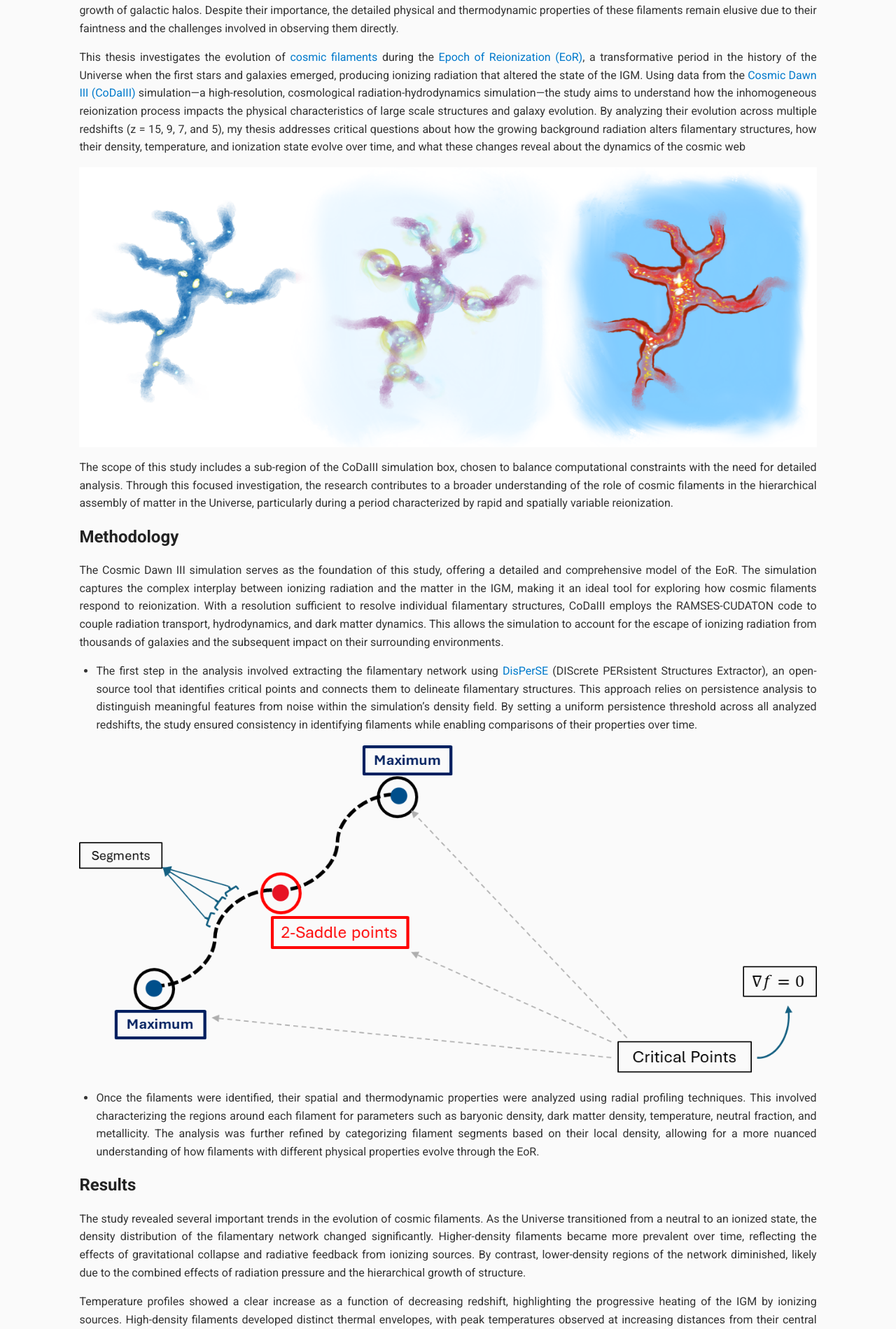
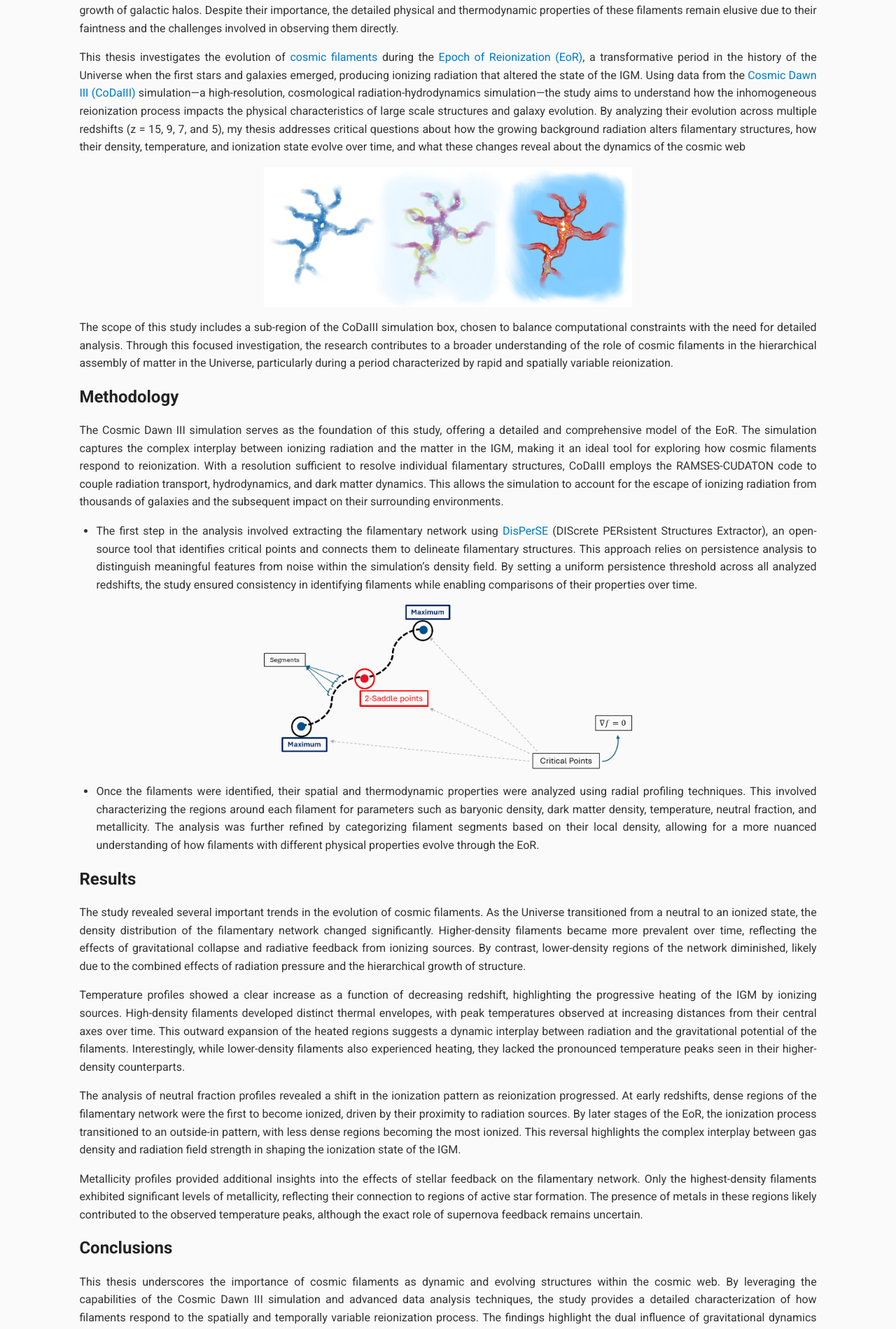
Before and after one commit to vishrut-b/Master-Thesis, a Jekyll site: the page built from index.md, in a window 1280 px wide. Shown: the part 565-2464 px from the top of the page at 70% size. Built offline with Jekyll 4.4.1, drawn with Linux system fonts in a browser that asks for light colours; our own code applies the rules of GitHub Pages for plain Markdown files.

Commit message:
Update index.md

```diff
--- a/index.md
+++ b/index.md
@@ -13,7 +13,7 @@ Cosmic filaments are fundamental components of the [large-scale structure](https
 
 This thesis investigates the evolution of [cosmic filaments](https://en.wikipedia.org/wiki/Galaxy_filament) during the [Epoch of Reionization (EoR)](https://en.wikipedia.org/wiki/Reionization), a transformative period in the history of the Universe when the first stars and galaxies emerged, producing ionizing radiation that altered the state of the IGM. Using data from the [Cosmic Dawn III (CoDaIII)](https://coda-simulation.github.io/) simulation—a high-resolution, cosmological radiation-hydrodynamics simulation—the study aims to understand how the inhomogeneous reionization process impacts the physical characteristics of large scale structures and galaxy evolution. By analyzing their evolution across multiple redshifts (z = 15, 9, 7, and 5), my thesis addresses critical questions about how the growing background radiation alters filamentary structures, how their density, temperature, and ionization state evolve over time, and what these changes reveal about the dynamics of the cosmic web
 
-<img src="assets/css/Cartoon1.png" alt="Cartoon" style="width:100%; display:block; margin:auto;">
+<img src="assets/css/Cartoon1.png" alt="Cartoon" style="width:50%; display:block; margin:auto;">
 
 The scope of this study includes a sub-region of the CoDaIII simulation box, chosen to balance computational constraints with the need for detailed analysis. Through this focused investigation, the research contributes to a broader understanding of the role of cosmic filaments in the hierarchical assembly of matter in the Universe, particularly during a period characterized by rapid and spatially variable reionization.
 
@@ -23,7 +23,7 @@ The Cosmic Dawn III simulation serves as the foundation of this study, offering
 
 - The first step in the analysis involved extracting the filamentary network using [DisPerSE](https://www2.iap.fr/users/sousbie/web/html/index3c4a.html?category/Overview) (DIScrete PERsistent Structures Extractor), an open-source tool that identifies critical points and connects them to delineate filamentary structures. This approach relies on persistence analysis to distinguish meaningful features from noise within the simulation’s density field. By setting a uniform persistence threshold across all analyzed redshifts, the study ensured consistency in identifying filaments while enabling comparisons of their properties over time.
 
-<img src="assets/css/Cartoon2.png" alt="Elbow Method Graph" style="width:100%; display:block; margin:auto;">
+<img src="assets/css/Cartoon2.png" alt="Elbow Method Graph" style="width:50%; display:block; margin:auto;">
 
 - Once the filaments were identified, their spatial and thermodynamic properties were analyzed using radial profiling techniques. This involved characterizing the regions around each filament for parameters such as baryonic density, dark matter density, temperature, neutral fraction, and metallicity. The analysis was further refined by categorizing filament segments based on their local density, allowing for a more nuanced understanding of how filaments with different physical properties evolve through the EoR.
 
```
